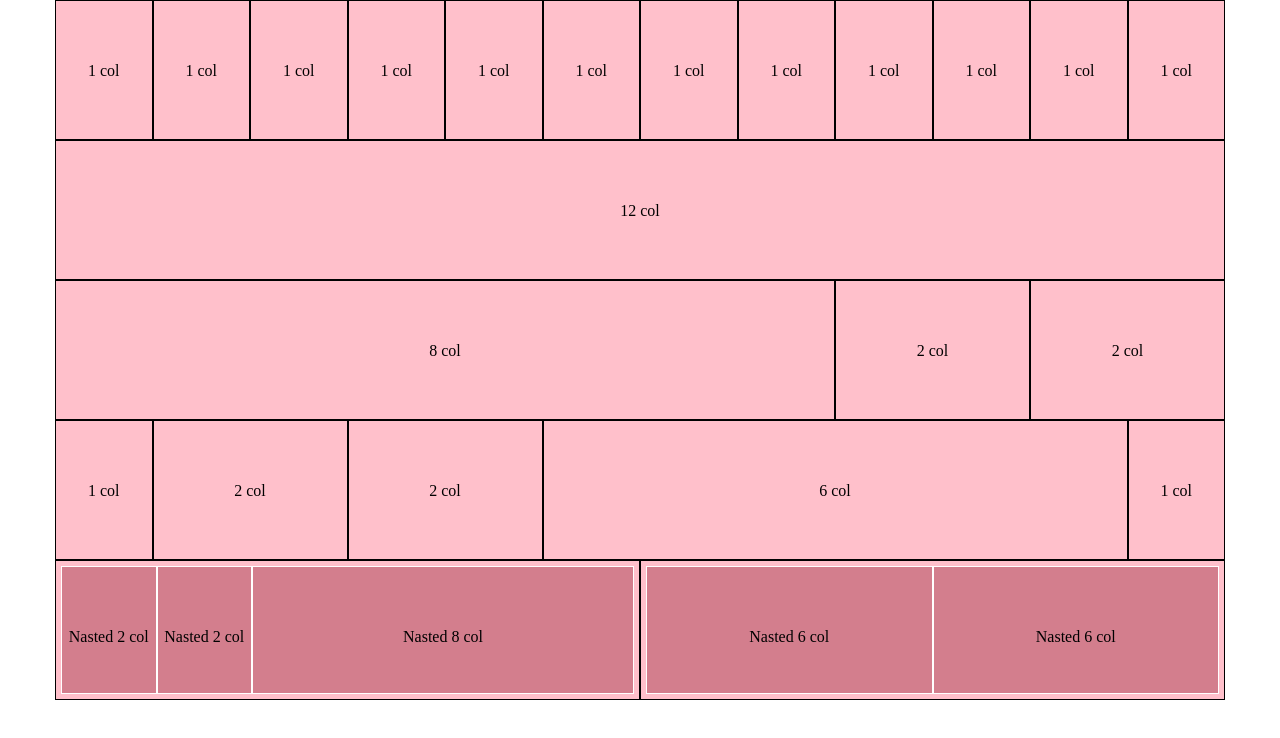
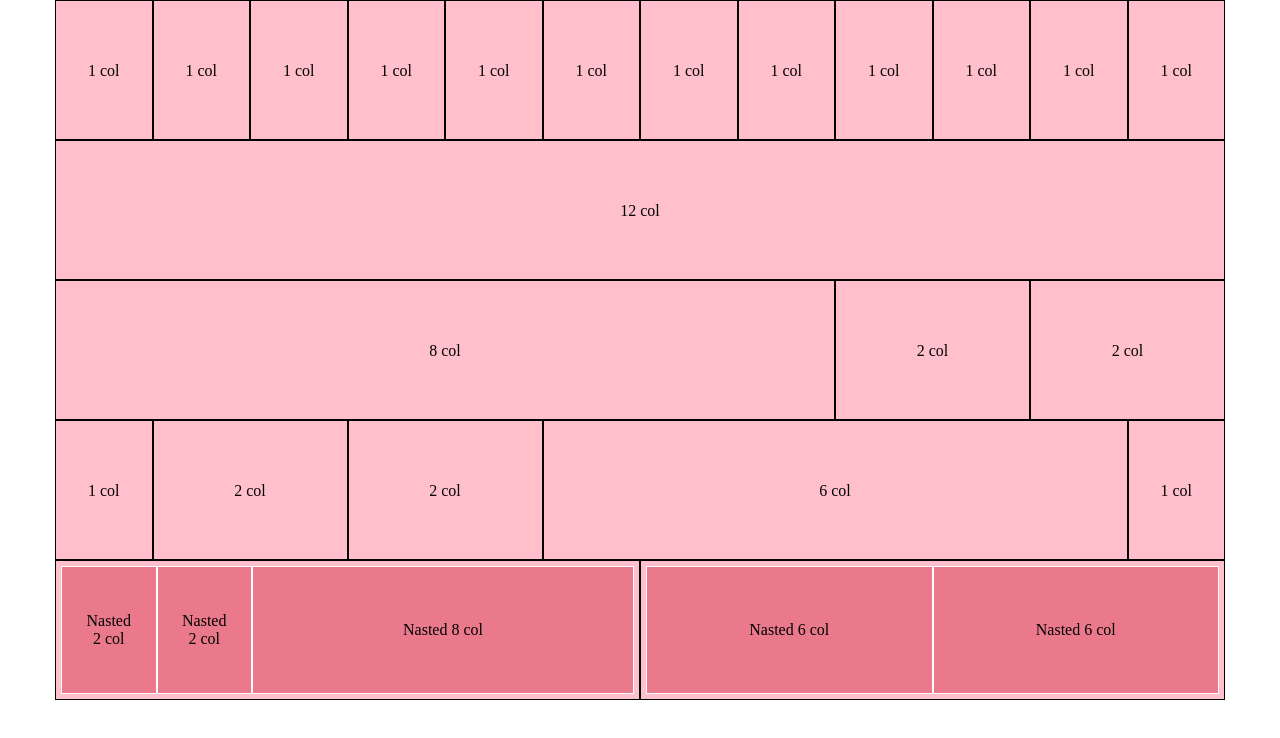
Before and after one commit to angelolamacchia/html-css-12bool, a plain HTML site: page index.html in a window 1280 px wide. Drawn offline with Linux system fonts and the light colour scheme.

Commit message:
allineato il testo al centro

```diff
--- a/css/style.css
+++ b/css/style.css
@@ -9,12 +9,20 @@
   height: 100%;
   line-height: 140px;
   vertical-align: middle;
+  position: relative;
 }
 
-.row5 > .col-6 {
+.row5 [class*=col-] {
   padding: 5px;
+  line-height: normal;
 }
 .col-6 [class*=col-] {
-  background-color: #d37e8d;
+  background-color: #ea7a8b;
   border: 1px solid white;
 }
+.row5 [class*=col-] .text {
+  position: absolute;
+  top: 50%;
+  left: 50%;
+  transform: translate(-50%, -50%);
+}
--- a/index.html
+++ b/index.html
@@ -45,13 +45,13 @@
 
       <div class="row5">
         <div class="col-6">
-          <div class="col-2">Nasted 2 col</div>
-          <div class="col-2">Nasted 2 col</div>
-          <div class="col-8">Nasted 8 col</div>
+          <div class="col-2"><div class="text">Nasted <br>2 col</div></div>
+          <div class="col-2"><div class="text">Nasted <br>2 col</div></div>
+          <div class="col-8"><div class="text">Nasted 8 col</div></div>
         </div>
         <div class="col-6">
-          <div class="col-6">Nasted 6 col</div>
-          <div class="col-6">Nasted 6 col</div>
+          <div class="col-6"><div class="text">Nasted 6 col</div></div>
+          <div class="col-6"><div class="text">Nasted 6 col</div></div>
         </div>
       </div>
     </div>
```
